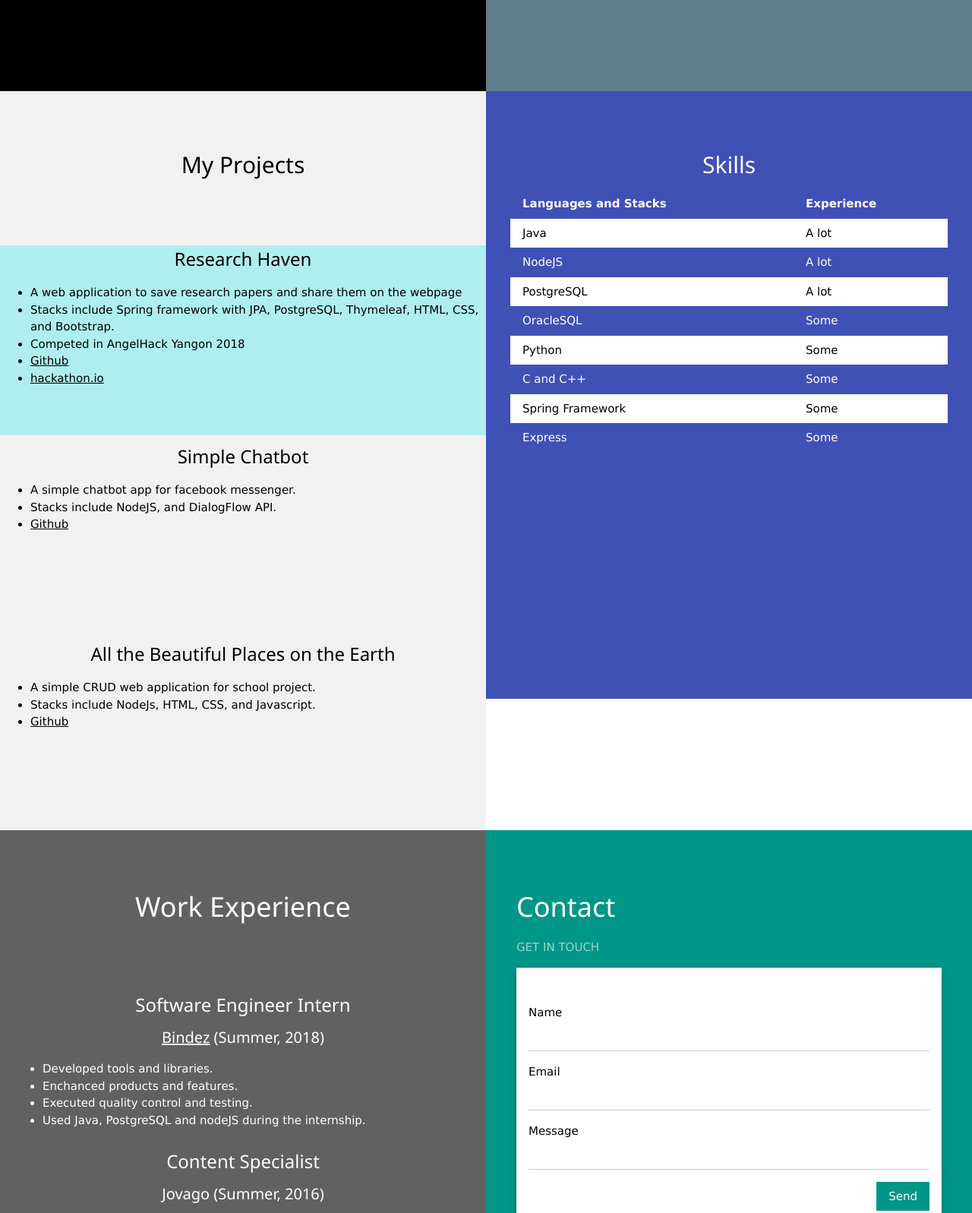
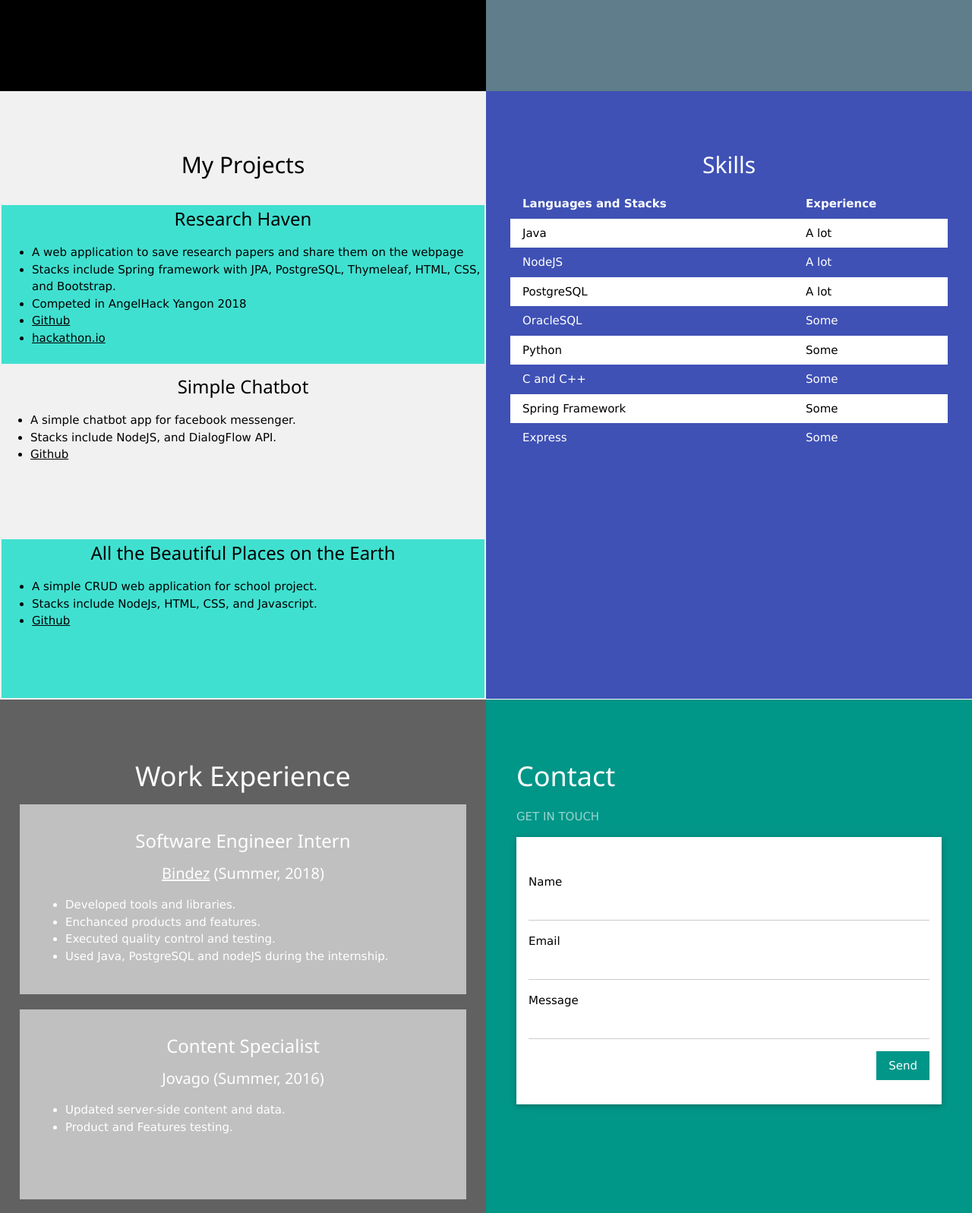
Before and after one commit to mmthant03/my_portfolio, a website: page public/index.html in a window 1280 px wide. Shown: the part 580-2177 px from the top of the page at 76% size. Drawn offline with nearby package versions, Linux system fonts and the light colour scheme.

Commit message:
Change some layout

```diff
--- a/public/index.html
+++ b/public/index.html
@@ -41,11 +41,11 @@
     <!-- Second Grid: Work & Resume -->
     <div class="w3-row">
         <div class="w3-half w3-light-grey w3-center" style="min-height:800px" id="work">
-            <div class="w3-padding-64">
+            <div class="w3-padding-64" style="height:140px">
                 <h2>My Projects</h2>
             </div>
             <div class="w3-row">
-                <div style="height:250px; background-color: paleturquoise">
+                <div style="height:209px; background-color: turquoise; margin: 2px">
                     <h3>Research Haven</h3>
                     <ul style="text-align : left">
                         <li>A web application to save research papers and share them on the webpage</li>
@@ -58,7 +58,7 @@
             </div>
 
             <div class="w3-row">
-                <div style="height:250px">
+                <div style="height:209px">
                     <h3>Simple Chatbot</h3>
                     <ul style="text-align : left">
                         <li>A simple chatbot app for facebook messenger.</li>
@@ -68,8 +68,8 @@
                 </div>
             </div>
 
-            <div class="w3-row w3-beige">
-                <div class"w3-silver" style="height:250px">
+            <div class="w3-row">
+                <div class"w3-silver" style="height:209px; background-color: turquoise; margin: 2px">
                     <h3>All the Beautiful Places on the Earth</h3>
                     <ul style="text-align : left">
                         <li>A simple CRUD web application for school project.</li>
@@ -131,10 +131,11 @@
     <!-- Third Grid: Swing By & Contact -->
     <div class="w3-row" id="contact">
         <div class="w3-half w3-dark-grey w3-container w3-center" style="height:700px">
-            <div class="w3-padding-64">
+            <div class="w3-padding-64" style="height:100px">
                 <h1>Work Experience</h1>
             </div>
             <div class="w3-row">
+                <div style="height: 250px; background-color: silver; margin: 10px; padding: 20px">
                     <h3 style="padding:0%">Software Engineer Intern</h3>
                     <h4 style="padding:0%"><a href="https://bindez.com" target="_blank">Bindez</a> (Summer, 2018)</h4>
                     <ul style="text-align: left">
@@ -144,13 +145,16 @@
                         <li>Used Java, PostgreSQL and nodeJS during the internship.</li>
                     </ul>
                 </div>
+            </div>
             <div class="w3-row">
+                <div style="height: 250px; background-color: silver; margin: 10px; padding: 20px">
                     <h3 style="padding:0%">Content Specialist</h3>
                     <h4 style="padding:0%">Jovago (Summer, 2016)</h4>
                     <ul style="text-align: left">
                         <li>Updated server-side content and data.</li>
                         <li>Product and Features testing.</li>
                     </ul>
+                </div>
             </div>
 
         </div>
```
Also changed, not shown: 3 other files. Lines whose indentation alone changed are shown as unchanged.
